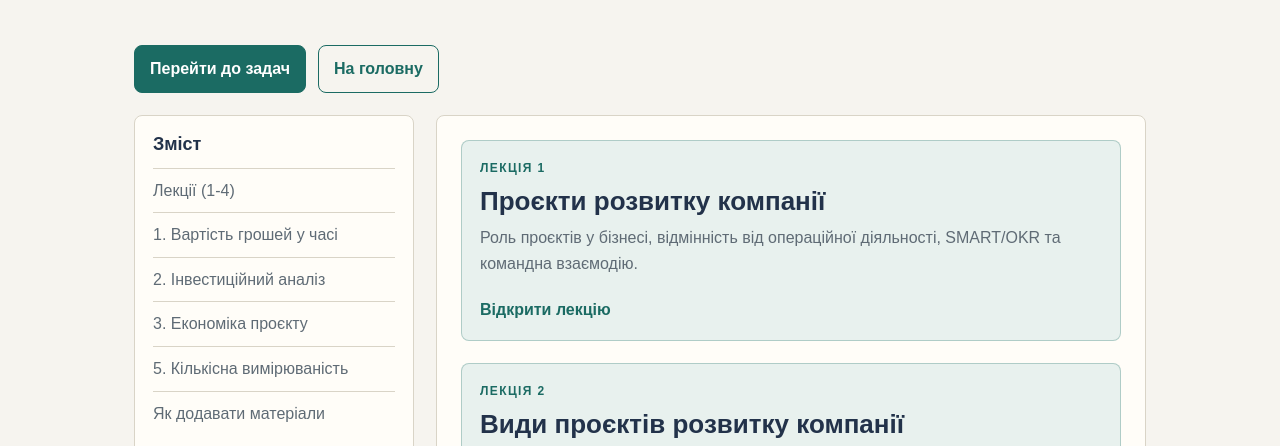
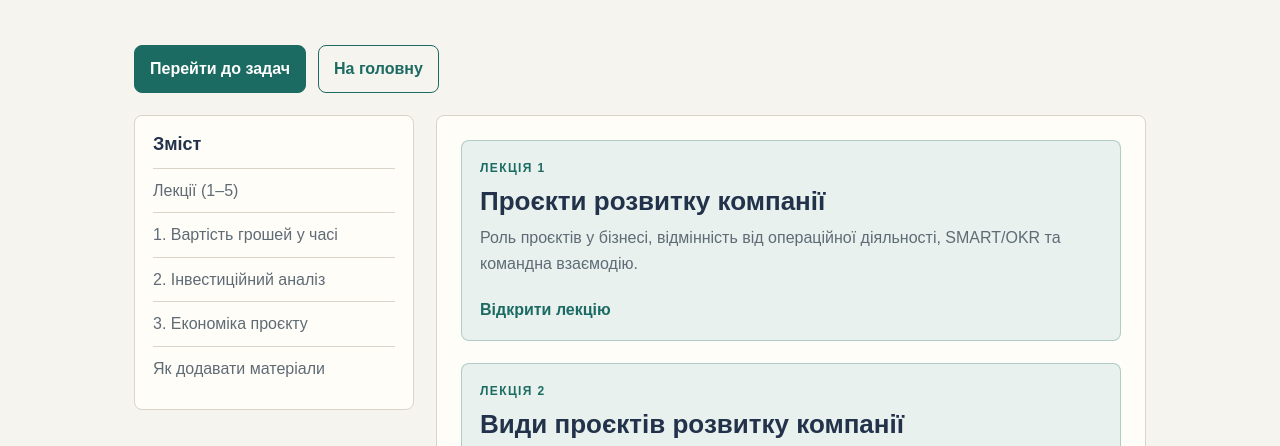
Before and after one commit to serge47-cyber/econ-calc, a website: page materials.html in a window 1280 px wide. Shown: the part 337-783 px from the top of the page. Drawn offline with Linux system fonts and the light colour scheme.

Commit message:
виправлене бокове меню і положення 5 лекції

```diff
--- a/materials.html
+++ b/materials.html
@@ -99,11 +99,10 @@ li{margin:6px 0}
     <div class="layout">
       <aside class="aside">
         <h2>Зміст</h2>
-        <a href="#lectures">Лекції (1-4)</a>
+        <a href="#lectures">Лекції (1–5)</a>
         <a href="#topic-1">1. Вартість грошей у часі</a>
         <a href="#topic-2">2. Інвестиційний аналіз</a>
         <a href="#topic-3">3. Економіка проєкту</a>
-        <a href="#lecture-5">5. Кількісна вимірюваність</a>
         <a href="#add">Як додавати матеріали</a>
       </aside>
 
```
